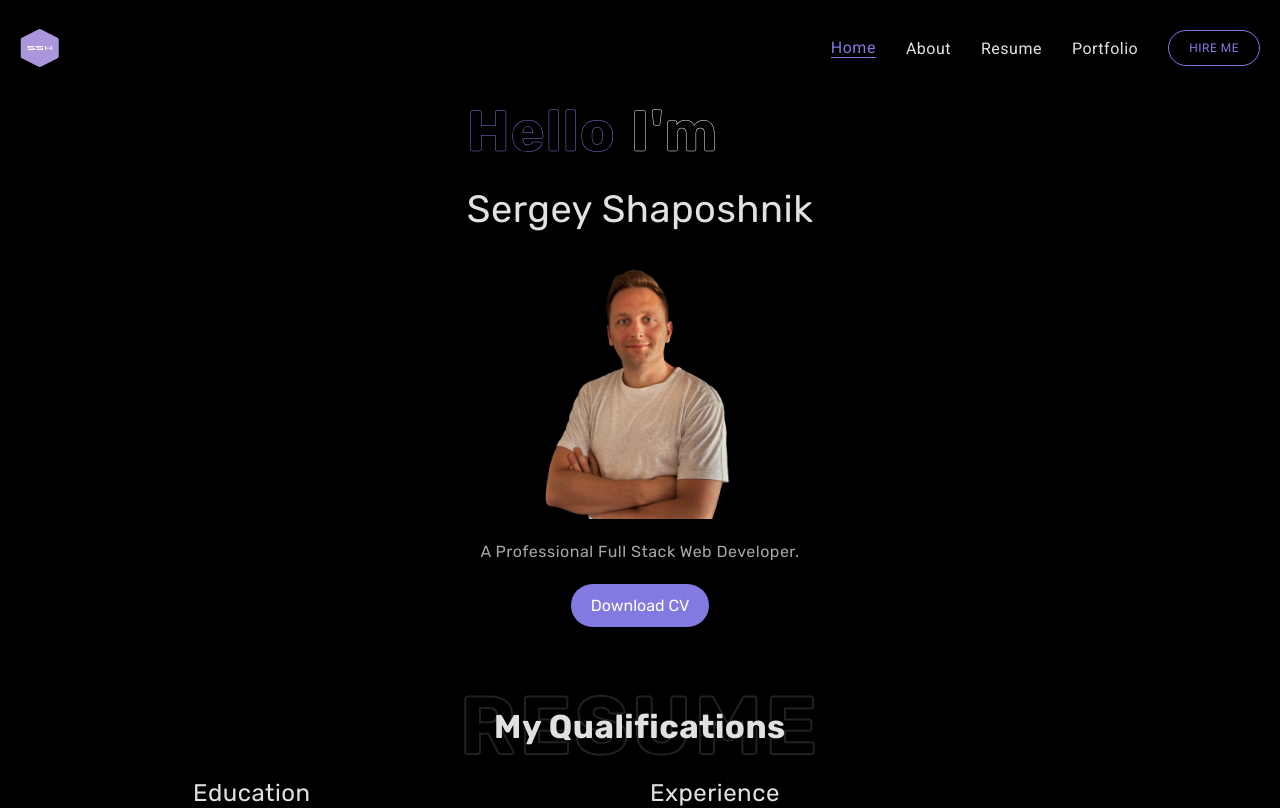
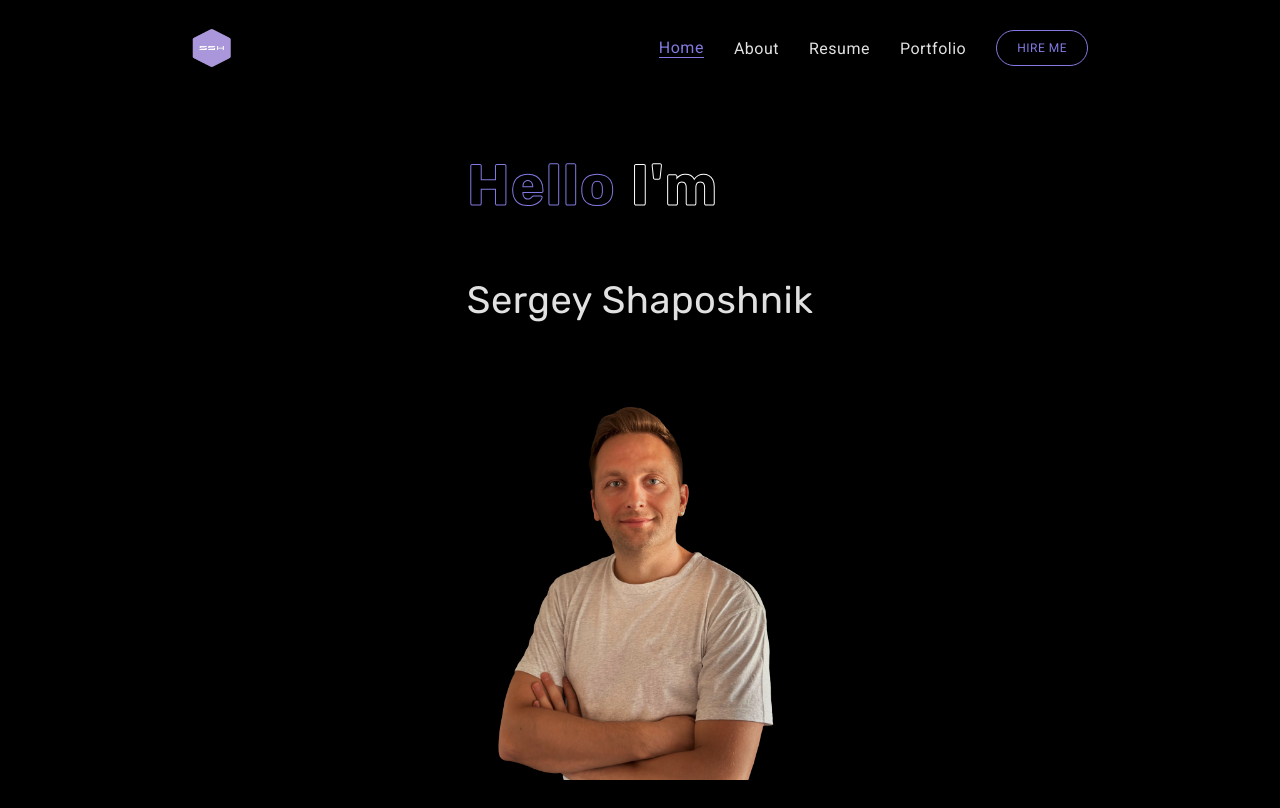
Before and after one commit to sergey-shapo/my-page, a React (Vite) app: page / in a window 1280 px wide. Shown: the top 808 px of the page. Built offline with nearby package versions, Linux system fonts and the light colour scheme.

Commit message:
Refactor styles

```diff
--- a/src/components/BurgerMenu/BurgerMenuStyled.tsx
+++ b/src/components/BurgerMenu/BurgerMenuStyled.tsx
@@ -128,7 +128,7 @@ const BurgerMenuStyled = styled.nav`
     }
   }
 
-  @media (min-width: 500px) {
+  @media (min-width: 700px) {
     display: none;
   }
 `;
--- a/src/components/Card/CardStyled.tsx
+++ b/src/components/Card/CardStyled.tsx
@@ -10,10 +10,8 @@ const CardStyled = styled.div`
   border-radius: 10px;
 
   h2 {
-    text-align: left;
     font-size: 22px;
     color: ${(props) => props.theme.colors.txt.primary};
-    text-align: left;
   }
 
   h3 {
@@ -29,7 +27,7 @@ const CardStyled = styled.div`
   .card-info {
     border-bottom: 1px solid #3b3b3b;
     padding-bottom: 20px;
-    text-align: left;
+
     /* line-height: 2; */
   }
 
--- a/src/components/Header/HeaderStyled.ts
+++ b/src/components/Header/HeaderStyled.ts
@@ -1,16 +1,27 @@
 import styled from "styled-components";
 
 const HeaderStyled = styled.header`
-  /* position: fixed; */
+  position: fixed;
   top: 0;
   left: 0;
-  width: 100%;
+  right: 0;
   z-index: 999;
   color: black;
   display: flex;
   align-items: center;
   justify-content: space-between;
-  padding: 10px 20px;
+  padding: 10px 0;
+  width: 80%;
+  margin: 0 auto;
+  background-color: black;
+
+  @media screen and (min-width: 1050px) {
+    width: 70%;
+  }
+
+  @media screen and (max-width: 600px) {
+    width: 95%;
+  }
 `;
 
 export default HeaderStyled;
--- a/src/components/Main/Main.tsx
+++ b/src/components/Main/Main.tsx
@@ -16,8 +16,8 @@ const Main = (): React.ReactElement => {
       <section className="about-area">
         <span>Hello</span>
         <span className="name">Sergey Shaposhnik</span>
-        <img src={pic} alt="" width={200} />
-        <p>A Professional Full Stack Web Developer.</p>
+        <img src={pic} alt="" width={300} />
+        <p>A Professional Full Stack Web Developer</p>
         <Button text="Download CV" onClick={handleDownloadCV}></Button>
       </section>
       <section className="resume-area">
--- a/src/components/Main/MainStyled.ts
+++ b/src/components/Main/MainStyled.ts
@@ -4,12 +4,12 @@ const MainStyled = styled.main`
   display: flex;
   flex-direction: column;
   align-items: center;
-  justify-content: center;
   background-color: transparent;
   border: 1px solid #000;
-  gap: 80px;
+  gap: 200px;
   width: 80%;
   font-family: ${(props) => props.theme.fonts.secondary};
+  margin-top: 150px;
 
   .about-area,
   .resume-area {
@@ -17,14 +17,14 @@ const MainStyled = styled.main`
     flex-direction: column;
     align-items: center;
     justify-content: center;
-    gap: 23px;
+    gap: 60px;
   }
 
   .about-area span:first-child {
     font-size: ${(props) => props.theme.fontSizes.extralarge};
     font-weight: 700;
     -webkit-text-stroke-color: ${(props) => props.theme.colors.primary};
-    -webkit-text-stroke-width: 0.5px;
+    -webkit-text-stroke-width: 1px;
     font-family: ${(props) => props.theme.fonts.secondary};
     -webkit-text-fill-color: transparent;
     align-self: start;
@@ -56,26 +56,50 @@ const MainStyled = styled.main`
   .resume-section {
     display: grid;
     grid-template-columns: repeat(2, 1FR);
-    gap: 20px;
+    gap: 60px;
   }
 
   .cv-heading {
     color: ${(props) => props.theme.colors.txt.primary};
     font-size: ${(props) => props.theme.fontSizes.medium};
+    text-align: center;
+    margin-bottom: 50px;
   }
 
   .skills {
     display: flex;
     flex-direction: column;
-    gap: 40px;
+    gap: 60px;
+    margin-bottom: 100px;
   }
 
   .skills-container {
     display: flex;
     flex-wrap: wrap;
     align-items: center;
-    justify-content: center;
-    gap: 30px;
+    justify-content: space-between;
+    /* display: grid;
+    grid-template-columns: repeat(7, 1FR);
+    justify-items: center;
+    align-items: center; */
+    gap: 20px;
+    width: 100%;
+  }
+
+  .skills-container img {
+    /* padding: 15px; */
+    -webkit-filter: grayscale(100%); /* Safari 6.0 - 9.0 */
+    filter: grayscale(100%);
+    width: 7%;
+    height: auto;
+    min-width: 70px;
+  }
+
+  .skills-container img:hover {
+    -webkit-filter: grayscale(0%); /* Safari 6.0 - 9.0 */
+    filter: grayscale(0%);
+    /* border: 3px solid ${(props) => props.theme.colors.primary}; */
+    /* border-radius: 10px; */
   }
 
   button {
@@ -99,6 +123,7 @@ const MainStyled = styled.main`
   }
   @media screen and (max-width: 600px) {
     width: 95%;
+    margin-top: 100px;
   }
 `;
 
--- a/src/components/Navbar/NavbarStyled.ts
+++ b/src/components/Navbar/NavbarStyled.ts
@@ -27,7 +27,7 @@ const NavbarStyled = styled.header`
     color: ${(props) => props.theme.colors.light};
   }
 
-  @media (max-width: 499px) {
+  @media (max-width: 699px) {
     display: none;
   }
 `;
--- a/src/components/SectionHeading/SectionHeadingStyled.ts
+++ b/src/components/SectionHeading/SectionHeadingStyled.ts
@@ -29,7 +29,7 @@ const SectionHeadingStyled = styled.div`
     -webkit-text-stroke-width: 2px;
     z-index: 0;
     letter-spacing: 3px;
-    font-size: 82px;
+    font-size: clamp(70px, 10vw, 100px);
   }
 `;
 
```
